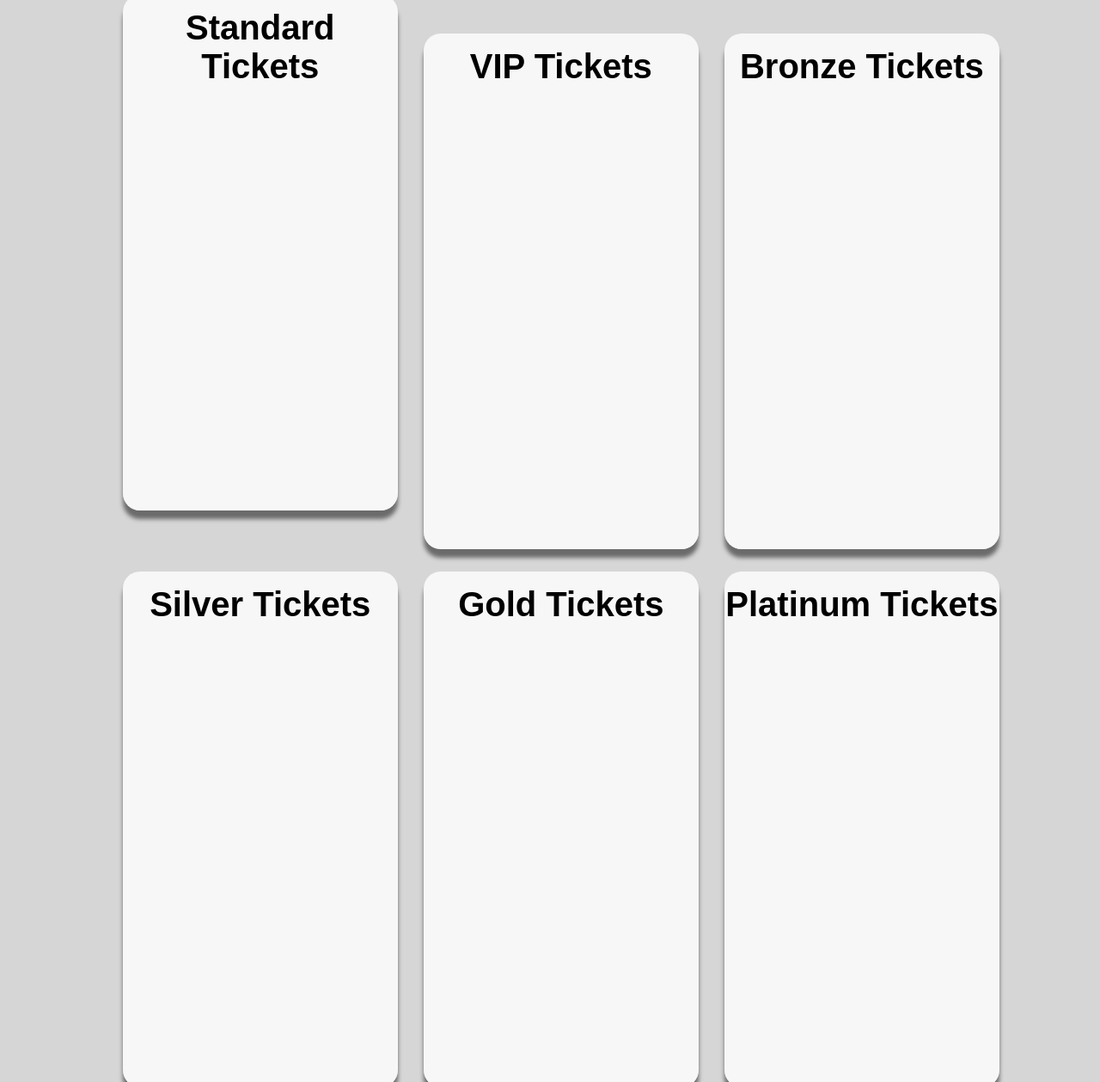
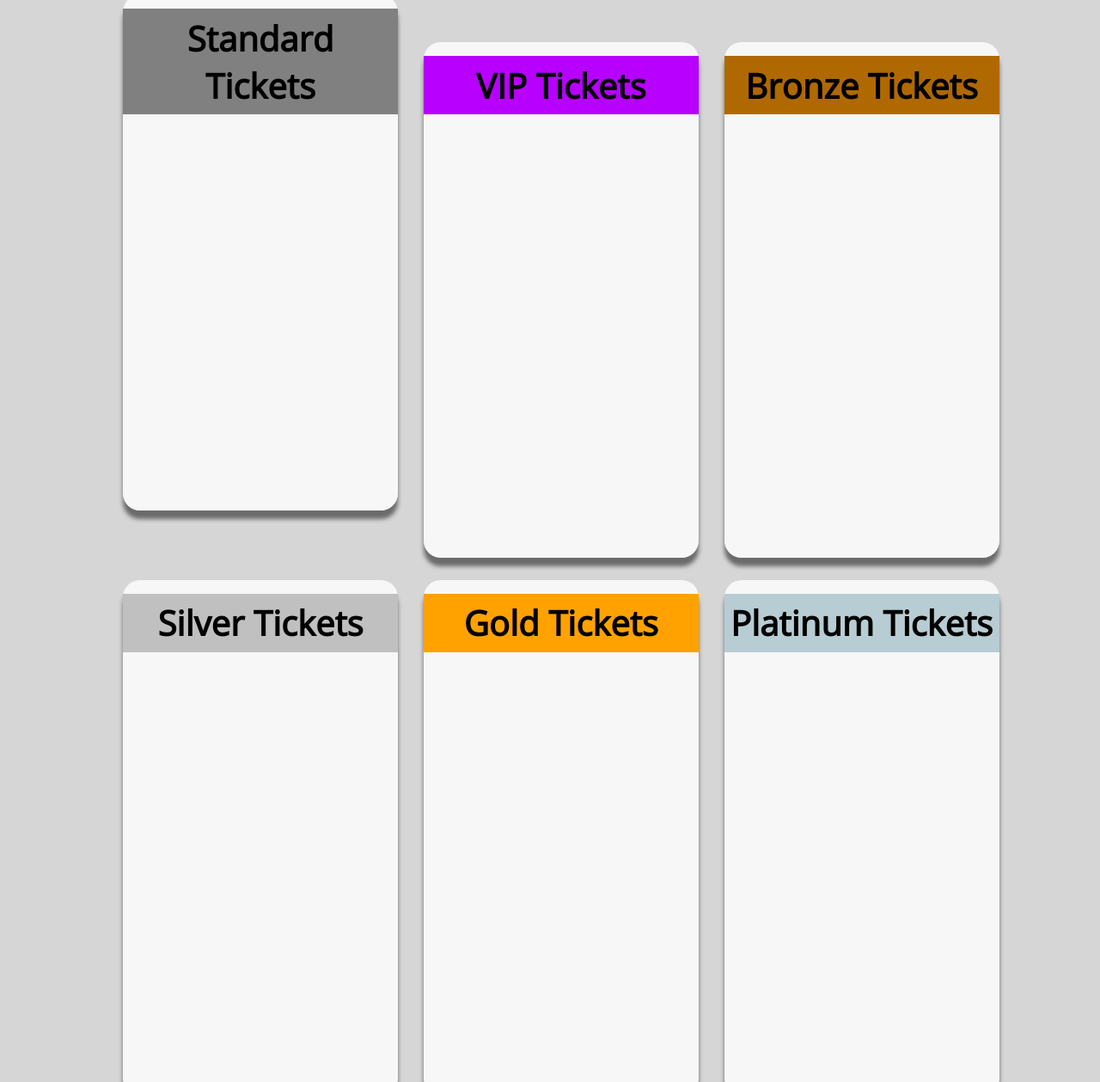
Before and after one commit to Finnald/SageTechTips, a plain HTML site: page public/tickets.html in a window 1280 px wide. Shown: the part 254-1513 px from the top of the page at 86% size. Drawn offline with Linux system fonts and the light colour scheme; files whose address does not match are found by name.

Commit message:
added colours for tickets and added a new font

```diff
--- a/public/stylesheets/ticketStyles.css
+++ b/public/stylesheets/ticketStyles.css
@@ -1,6 +1,15 @@
 @font-face {
     font-family:"Roboto";
     src:url("../fonts/Roboto-Regular.ttf");
+}
+
+@font-face {
+    font-family:"Open Sans";
+    src:url("../fonts/OpenSans-Regular.ttf");
+}
+
+body {
+    font-family:Open Sans;
 }
 
 h1 {
@@ -30,6 +39,7 @@ h1 {
     margin-right:auto;
     text-align:center;
     font-size:40px;
+    padding:2%;
 }
 
 #purchaseBoxes {
@@ -37,3 +47,27 @@ h1 {
     margin:auto;
     text-align:center;
 }
+
+#standard h3{
+    background-color:gray;
+}
+
+#vip h3 {
+    background-color:rgb(183, 0, 255);
+}
+
+#bronze h3 {
+    background-color:rgb(175, 105, 0);
+}
+
+#silver h3 {
+    background-color:silver;
+}
+
+#gold h3 {
+    background-color:rgb(255, 162, 0);
+}
+
+#platinum h3 {
+    background-color:rgb(183, 204, 211)
+}
--- a/public/tickets.html
+++ b/public/tickets.html
@@ -28,37 +28,37 @@
                 Ticket pricing options
             </h1>
 
-            <div class="purchaseBox">
+            <div class="purchaseBox" id="standard">
                 <h3>
                     Standard Tickets
                 </h3>
             </div>
 
-            <div class="purchaseBox">
+            <div class="purchaseBox" id="vip">
                 <h3>
                     VIP Tickets
                 </h3>
             </div>
 
-            <div class="purchaseBox">
+            <div class="purchaseBox" id="bronze">
                 <h3>
                     Bronze Tickets
                 </h3>
             </div>
 
-            <div class="purchaseBox">
+            <div class="purchaseBox" id="silver">
                 <h3>
                     Silver Tickets
                 </h3>
             </div>
 
-            <div class="purchaseBox">
+            <div class="purchaseBox" id="gold">
                 <h3>
                     Gold Tickets
                 </h3>
             </div>
 
-            <div class="purchaseBox">
+            <div class="purchaseBox" id="platinum">
                 <h3>
                     Platinum Tickets
                 </h3>
```
Also changed, not shown: public/fonts/OpenSans-Regular.ttf (added).
